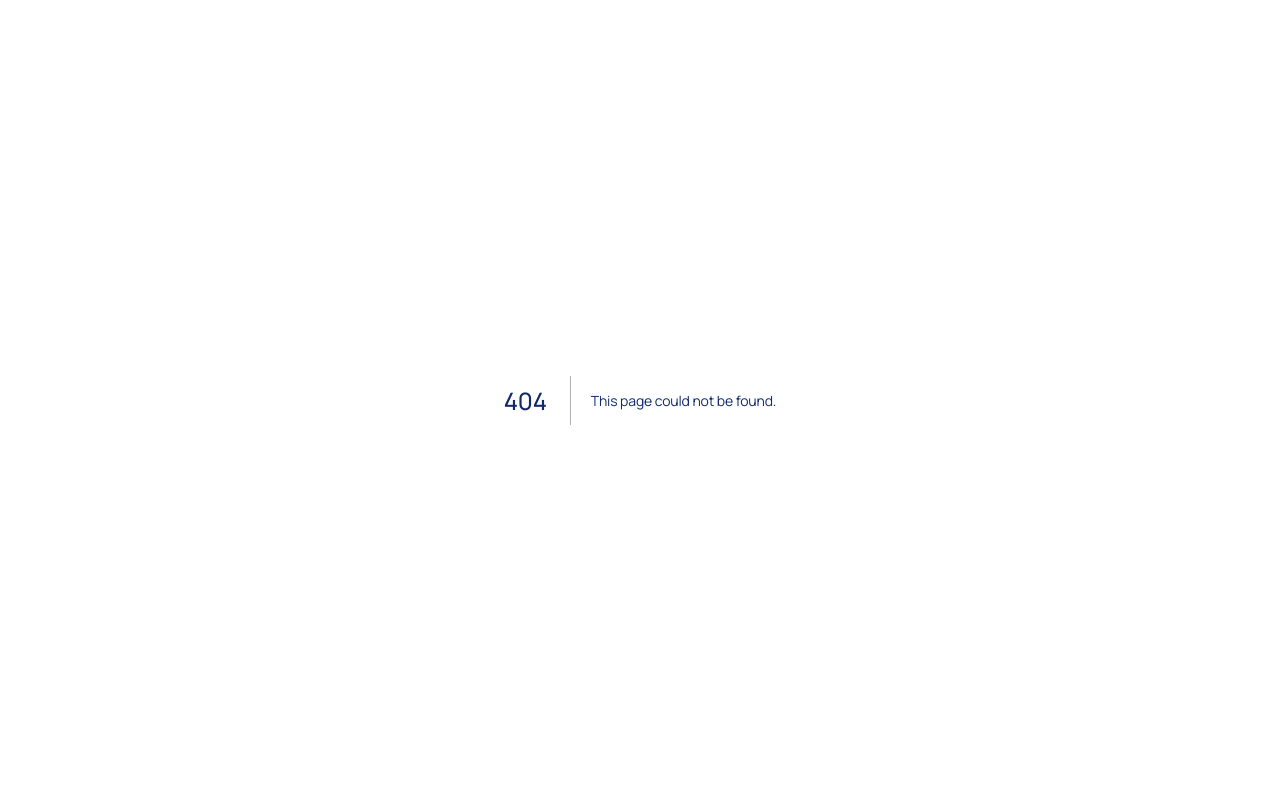
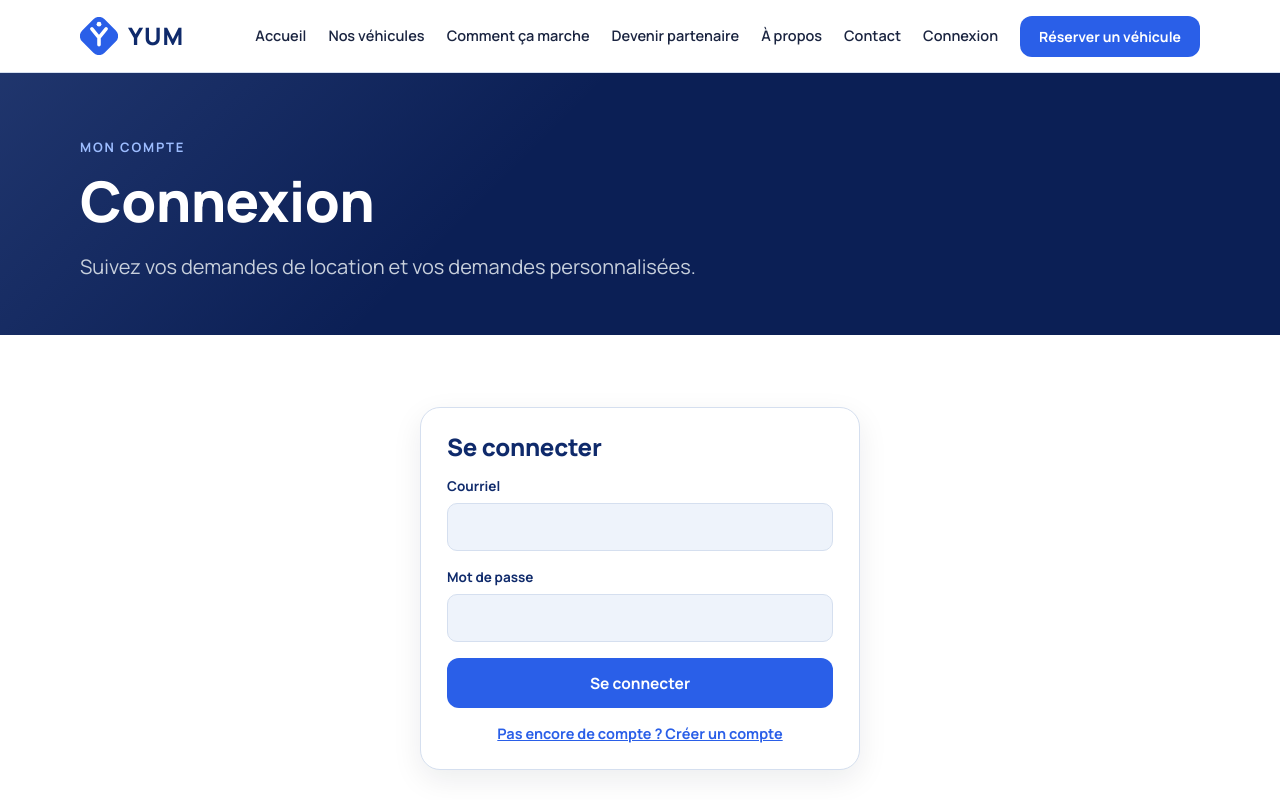
Before and after one commit to mameunivers28-cloud/yum, a Next.js app: page /connexion in a window 1280 px wide. Before the commit this address had no page. Shown: the top 800 px of the page. Built offline with nearby package versions, Linux system fonts and the light colour scheme; no server answers.

Commit message:
Comptes clients

```diff
--- a/app/Header.tsx
+++ b/app/Header.tsx
@@ -1,5 +1,6 @@
 "use client";
-import { useState } from "react";
+import { useEffect, useState } from "react";
+import { supabase } from "../lib/supabase";
 import Link from "next/link";
 
 const LINKS = [
@@ -13,6 +14,12 @@ const LINKS = [
 
 export default function Header() {
   const [open, setOpen] = useState(false);
+  const [user, setUser] = useState(false);
+  useEffect(() => {
+    supabase.auth.getSession().then(({ data }) => setUser(!!data.session));
+    const { data: sub } = supabase.auth.onAuthStateChange((_e, s) => setUser(!!s));
+    return () => sub.subscription.unsubscribe();
+  }, []);
   const close = () => setOpen(false);
   return (
     <header className="site">
@@ -22,6 +29,7 @@ export default function Header() {
         </Link>
         <nav id="menu" className={open ? "open" : ""} aria-label="Navigation principale">
           {LINKS.map(([h, l]) => <Link key={h} href={h} onClick={close}>{l}</Link>)}
+          <Link href={user ? "/mon-espace" : "/connexion"} onClick={close}>{user ? "Mon espace" : "Connexion"}</Link>
           <Link className="btn gold navcta" href="/vehicules" onClick={close}>Réserver un véhicule</Link>
         </nav>
         <button className="burger" aria-expanded={open} aria-controls="menu" aria-label={open ? "Fermer le menu" : "Ouvrir le menu"} onClick={() => setOpen(!open)}>
--- /dev/null
+++ b/app/connexion/AuthForm.tsx
@@ -0,0 +1,46 @@
+"use client";
+import { useState, type FormEvent } from "react";
+import { useRouter } from "next/navigation";
+import { supabase } from "../../lib/supabase";
+
+export default function AuthForm() {
+  const router = useRouter();
+  const [mode, setMode] = useState<"in" | "up">("in");
+  const [email, setEmail] = useState("");
+  const [pw, setPw] = useState("");
+  const [msg, setMsg] = useState("");
+  const [err, setErr] = useState("");
+  const [busy, setBusy] = useState(false);
+
+  async function submit(e: FormEvent<HTMLFormElement>) {
+    e.preventDefault();
+    setErr(""); setMsg(""); setBusy(true);
+    if (mode === "in") {
+      const { error } = await supabase.auth.signInWithPassword({ email: email.trim(), password: pw });
+      setBusy(false);
+      if (error) { setErr("Courriel ou mot de passe incorrect."); return; }
+      router.push("/mon-espace");
+      return;
+    }
+    if (pw.length < 8) { setBusy(false); setErr("Le mot de passe doit contenir au moins 8 caractères."); return; }
+    const { data, error } = await supabase.auth.signUp({ email: email.trim(), password: pw, options: { emailRedirectTo: window.location.origin + "/mon-espace" } });
+    setBusy(false);
+    if (error) { setErr("Création impossible. Vérifiez votre courriel ou essayez de vous connecter."); return; }
+    if (data.session) { router.push("/mon-espace"); return; }
+    setMsg("Compte créé. Un courriel de confirmation vient de vous être envoyé : cliquez sur le lien, puis connectez-vous.");
+  }
+
+  return (
+    <form className="formcard" onSubmit={submit}>
+      <h2>{mode === "in" ? "Se connecter" : "Créer un compte"}</h2>
+      <label>Courriel<input type="email" required autoComplete="email" value={email} onChange={(e) => setEmail(e.target.value)} /></label>
+      <label>Mot de passe<input type="password" required autoComplete={mode === "in" ? "current-password" : "new-password"} value={pw} onChange={(e) => setPw(e.target.value)} /></label>
+      {err && <p className="err" role="alert">{err}</p>}
+      {msg && <p className="est" role="status">{msg}</p>}
+      <button className="btn gold" type="submit" disabled={busy}>{busy ? "…" : mode === "in" ? "Se connecter" : "Créer mon compte"}</button>
+      <button type="button" className="linkbtn" onClick={() => { setMode(mode === "in" ? "up" : "in"); setErr(""); setMsg(""); }}>
+        {mode === "in" ? "Pas encore de compte ? Créer un compte" : "Déjà un compte ? Se connecter"}
+      </button>
+    </form>
+  );
+}
--- /dev/null
+++ b/app/connexion/page.tsx
@@ -0,0 +1,20 @@
+import { Suspense } from "react";
+import Shell from "../Shell";
+import AuthForm from "./AuthForm";
+
+export const metadata = { title: "Connexion — YUM" };
+
+export default function Page() {
+  return (
+    <Shell>
+      <section className="pagehead"><div className="wrap">
+        <p className="eyebrow">Mon compte</p>
+        <h1>Connexion</h1>
+        <p className="lead">Suivez vos demandes de location et vos demandes personnalisées.</p>
+      </div></section>
+      <section className="s"><div className="wrap" style={{ maxWidth: 480 }}>
+        <Suspense fallback={<p>Chargement…</p>}><AuthForm /></Suspense>
+      </div></section>
+    </Shell>
+  );
+}
--- /dev/null
+++ b/app/mon-espace/Espace.tsx
@@ -0,0 +1,70 @@
+"use client";
+import { useEffect, useState } from "react";
+import Link from "next/link";
+import { supabase } from "../../lib/supabase";
+
+type Rental = { id: string; vehicle_id: string | null; start_date: string; end_date: string; pickup_place: string | null; status: string | null; created_at: string };
+type Special = { id: string; start_date: string; end_date: string; vehicle_type: string | null; make: string | null; model: string | null; status: string | null; created_at: string };
+
+const fmt = (d: string) => new Date(d + "T00:00:00").toLocaleDateString("fr-FR", { day: "numeric", month: "short", year: "numeric" });
+
+export default function Espace() {
+  const [state, setState] = useState<"load" | "out" | "in">("load");
+  const [email, setEmail] = useState("");
+  const [rentals, setRentals] = useState<Rental[]>([]);
+  const [specials, setSpecials] = useState<Special[]>([]);
+  const [names, setNames] = useState<Record<string, string>>({});
+
+  useEffect(() => {
+    supabase.auth.getSession().then(async ({ data }) => {
+      const u = data.session?.user;
+      if (!u) { setState("out"); return; }
+      setEmail(u.email ?? ""); setState("in");
+      const [r, s] = await Promise.all([
+        supabase.from("rental_requests").select("id,vehicle_id,start_date,end_date,pickup_place,status,created_at").eq("user_id", u.id).order("created_at", { ascending: false }),
+        supabase.from("special_requests").select("id,start_date,end_date,vehicle_type,make,model,status,created_at").eq("user_id", u.id).order("created_at", { ascending: false }),
+      ]);
+      const rl = (r.data ?? []) as Rental[];
+      setRentals(rl); setSpecials((s.data ?? []) as Special[]);
+      const ids = Array.from(new Set(rl.map((x) => x.vehicle_id).filter(Boolean))) as string[];
+      if (ids.length) {
+        const { data: v } = await supabase.from("vehicles").select("id,name").in("id", ids);
+        setNames(Object.fromEntries((v ?? []).map((x: { id: string; name: string }) => [x.id, x.name])));
+      }
+    });
+  }, []);
+
+  async function out() { await supabase.auth.signOut(); setState("out"); }
+
+  if (state === "load") return <p>Chargement…</p>;
+  if (state === "out") return (
+    <div className="empty"><h3>Vous n’êtes pas connecté</h3><p>Connectez-vous pour voir vos demandes.</p><Link className="btn navy" href="/connexion">Se connecter</Link></div>
+  );
+
+  return (
+    <>
+      <div className="resbar"><span>Connecté : <b>{email}</b></span><button className="linkbtn" onClick={out}>Se déconnecter</button></div>
+      <h2 style={{ fontSize: 24 }}>Demandes de location</h2>
+      <div className="adm-list" style={{ marginBottom: 32 }}>
+        {rentals.length === 0 && <p>Aucune demande pour le moment. <Link href="/vehicules" style={{ color: "var(--gold)", fontWeight: 700 }}>Voir les véhicules</Link></p>}
+        {rentals.map((x) => (
+          <div className="adm-card" key={x.id}>
+            <div className="adm-head"><b>{(x.vehicle_id && names[x.vehicle_id]) || "Véhicule"}</b><span className="tag" style={{ position: "static" }}>{x.status ?? "Demande reçue"}</span></div>
+            <p>Du {fmt(x.start_date)} au {fmt(x.end_date)}{x.pickup_place ? ` · remise : ${x.pickup_place}` : ""}</p>
+          </div>
+        ))}
+      </div>
+      <h2 style={{ fontSize: 24 }}>Demandes personnalisées</h2>
+      <div className="adm-list">
+        {specials.length === 0 && <p>Aucune demande personnalisée. <Link href="/demande-speciale" style={{ color: "var(--gold)", fontWeight: 700 }}>En faire une</Link></p>}
+        {specials.map((x) => (
+          <div className="adm-card" key={x.id}>
+            <div className="adm-head"><b>{[x.make, x.model].filter(Boolean).join(" ") || x.vehicle_type || "Véhicule au choix"}</b><span className="tag" style={{ position: "static" }}>{x.status ?? "Demande reçue"}</span></div>
+            <p>Du {fmt(x.start_date)} au {fmt(x.end_date)}</p>
+          </div>
+        ))}
+      </div>
+      <p className="notice" style={{ marginTop: 28 }}>Seules les demandes envoyées pendant que vous étiez connecté apparaissent ici.</p>
+    </>
+  );
+}
--- /dev/null
+++ b/app/mon-espace/page.tsx
@@ -0,0 +1,17 @@
+import Shell from "../Shell";
+import Espace from "./Espace";
+
+export const metadata = { title: "Mon espace — YUM", robots: { index: false, follow: false } };
+
+export default function Page() {
+  return (
+    <Shell>
+      <section className="pagehead"><div className="wrap">
+        <p className="eyebrow">Mon compte</p>
+        <h1>Mon espace</h1>
+        <p className="lead">Vos demandes et leur avancement.</p>
+      </div></section>
+      <section className="s"><div className="wrap" style={{ maxWidth: 820 }}><Espace /></div></section>
+    </Shell>
+  );
+}
```
Also changed, not shown: 1 other file (tests, documents, lock files or other folders).
